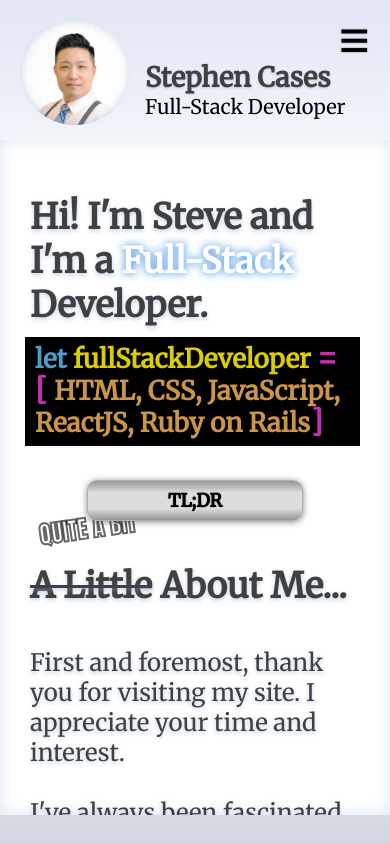
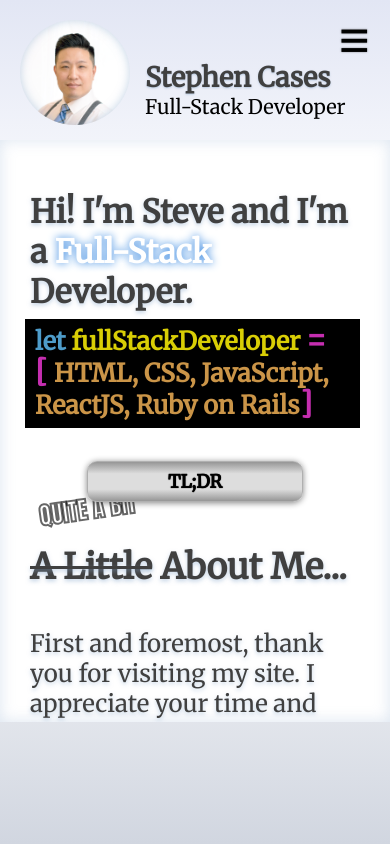
Before and after one commit to builtforsomethingbigger/stephencases.com, a React (Create React App) app: page / in a window 390 px wide. Built offline with nearby package versions, Linux system fonts and the light colour scheme; no server answers.

Commit message:
CSS mobile updates

```diff
--- a/src/styles/App.css
+++ b/src/styles/App.css
@@ -154,7 +154,7 @@ a, a:visited{
   #Main{
       width: 100%;
       min-width: 100%;
-      min-height: 80vh;
+      min-height: 69vh;
       top:0;
   }
 }
--- a/src/styles/Bio.css
+++ b/src/styles/Bio.css
@@ -130,7 +130,7 @@
 .aBit{
     position: relative;
     display: block;
-    top: -130px;
+    top: -135px;
     left: -10px;
     font-family: Impact, Haettenschweiler, 'Arial Narrow Bold', sans-serif;
     font-size: 24px;
@@ -157,10 +157,10 @@
 
 @media only screen and (max-width: 724px){
     .bio-intro{
-        font-size: 35px;
+        font-size: 32px;
     }
     .bio-content-skills{
-        font-size: 26px;
+        font-size: 25px;
         line-height: 30px;
     }
     .tldr-text{
--- a/src/styles/Contact.css
+++ b/src/styles/Contact.css
@@ -142,10 +142,10 @@ input:hover{
 
 @media only screen and (max-width: 724px){
     .contact-header{
-        font-size: 30px;
+        font-size: 28px;
     }
     .contact-subheader{
-        font-size: 20px;
+        font-size: 16px;
     }
     .conact-form{
         width: 85%;
--- a/src/styles/Resume.css
+++ b/src/styles/Resume.css
@@ -162,8 +162,9 @@
     }
     .resume-header{
         width: 88%;
+        font-size: 18px;
         text-align: left;
-        left: 25px;
+        left: 0;
     }
     .resume-experience{
         margin-top: 10px;
```
